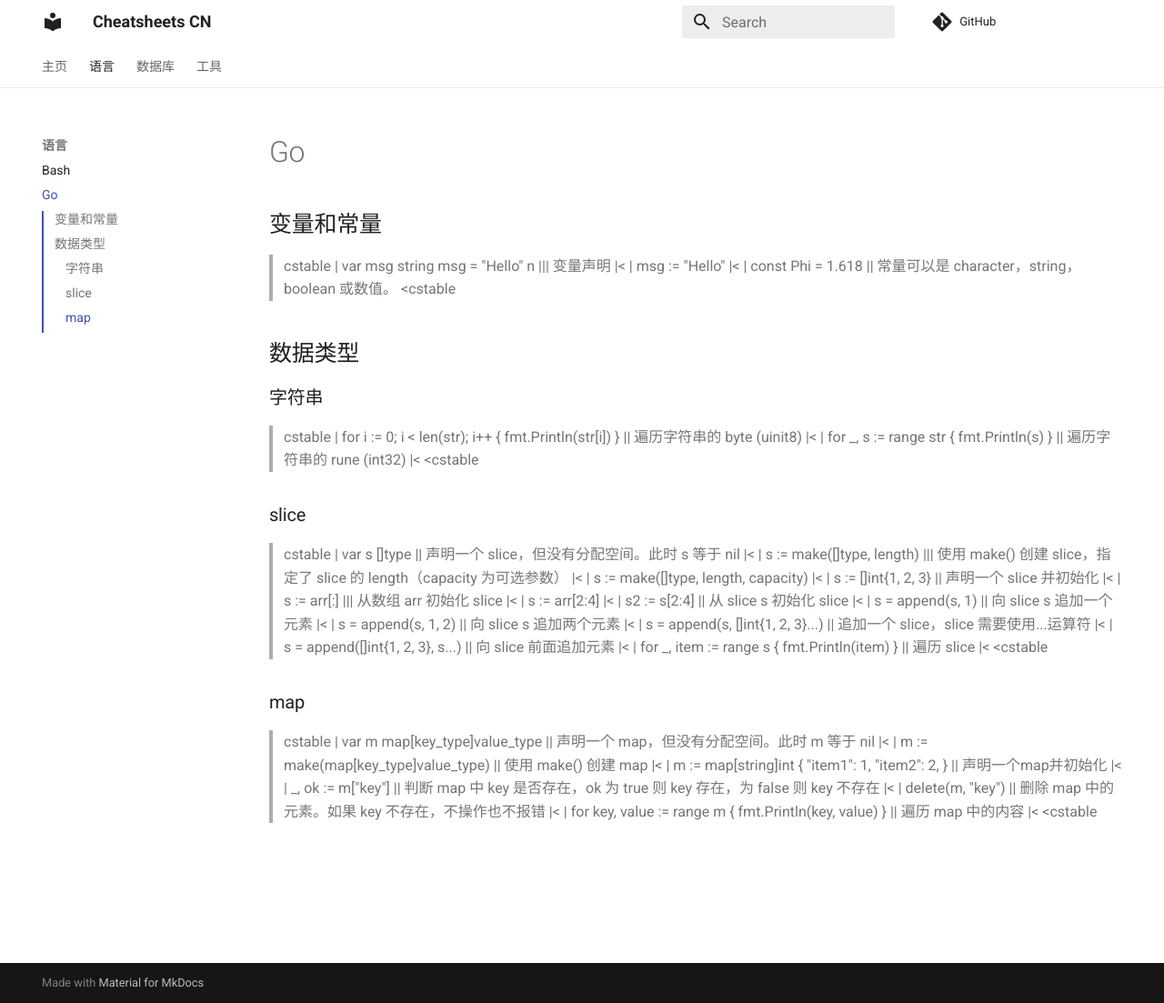
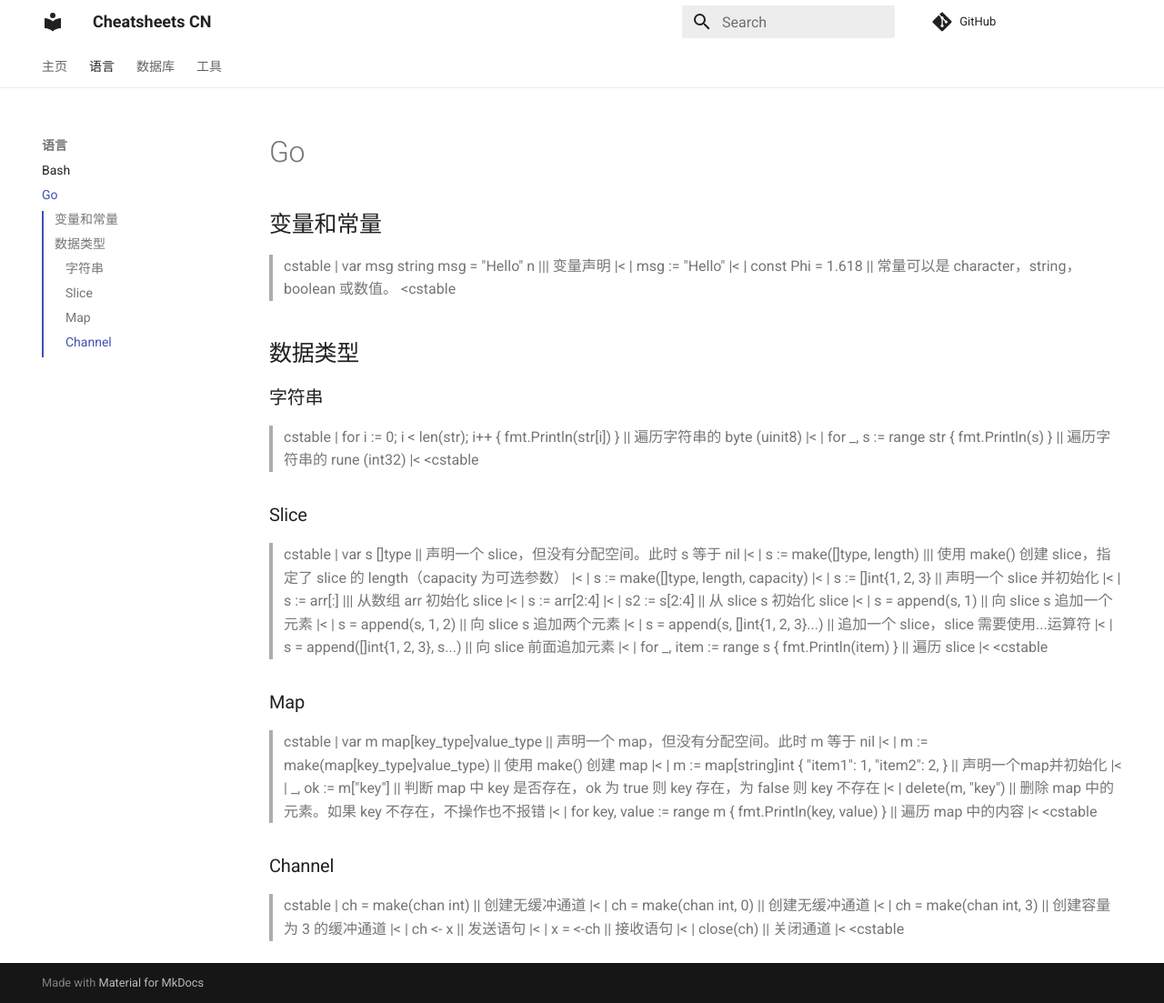
Before and after one commit to cheatsheets-cn/cheatsheets-cn, an MkDocs documentation site: the page built from docs/languages/go.md, in a window 1280 px wide and 1103 px high. Shown: the whole window at 91% size. Built offline with MkDocs 1.6.1 and Material for MkDocs 9.7.7, drawn with Linux system fonts in a browser that asks for light colours; comment, search, counter and statistics services are not loaded.

Commit message:
docs: 增加通道板块

```diff
--- a/docs/languages/go.md
+++ b/docs/languages/go.md
@@ -20,7 +20,7 @@ msg = "Hello" n       ||| 变量声明 |<
 } || 遍历字符串的 rune (int32) |<
 <cstable
 
-### slice
+### Slice
 
 >cstable
 >| var s []type                         || 声明一个 slice，但没有分配空间。此时 s 等于 nil |<
@@ -39,7 +39,7 @@ msg = "Hello" n       ||| 变量声明 |<
 } || 遍历 slice |<
 <cstable
 
-### map
+### Map
 
 >cstable
 >| var m map[key_type]value_type       || 声明一个 map，但没有分配空间。此时 m 等于 nil |<
@@ -54,3 +54,14 @@ msg = "Hello" n       ||| 变量声明 |<
     fmt.Println(key, value)
 }                    || 遍历 map 中的内容 |<
 <cstable
+
+### Channel
+
+>cstable
+>| ch = make(chan int)    || 创建无缓冲通道 |<
+>| ch = make(chan int, 0) || 创建无缓冲通道 |<
+>| ch = make(chan int, 3) || 创建容量为 3 的缓冲通道 |<
+>| ch <- x                || 发送语句 |<
+>| x = <-ch               || 接收语句 |<
+>| close(ch)              || 关闭通道 |<
+<cstable
```
